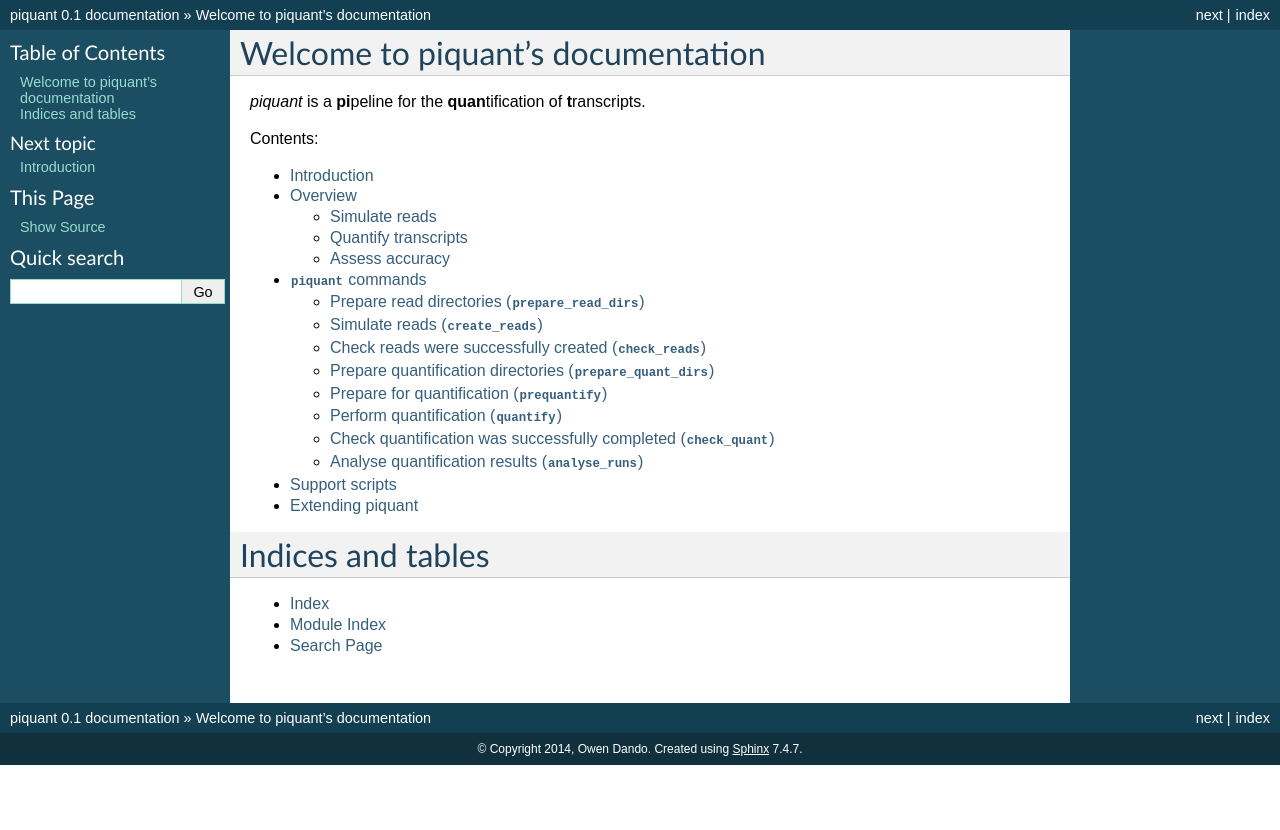
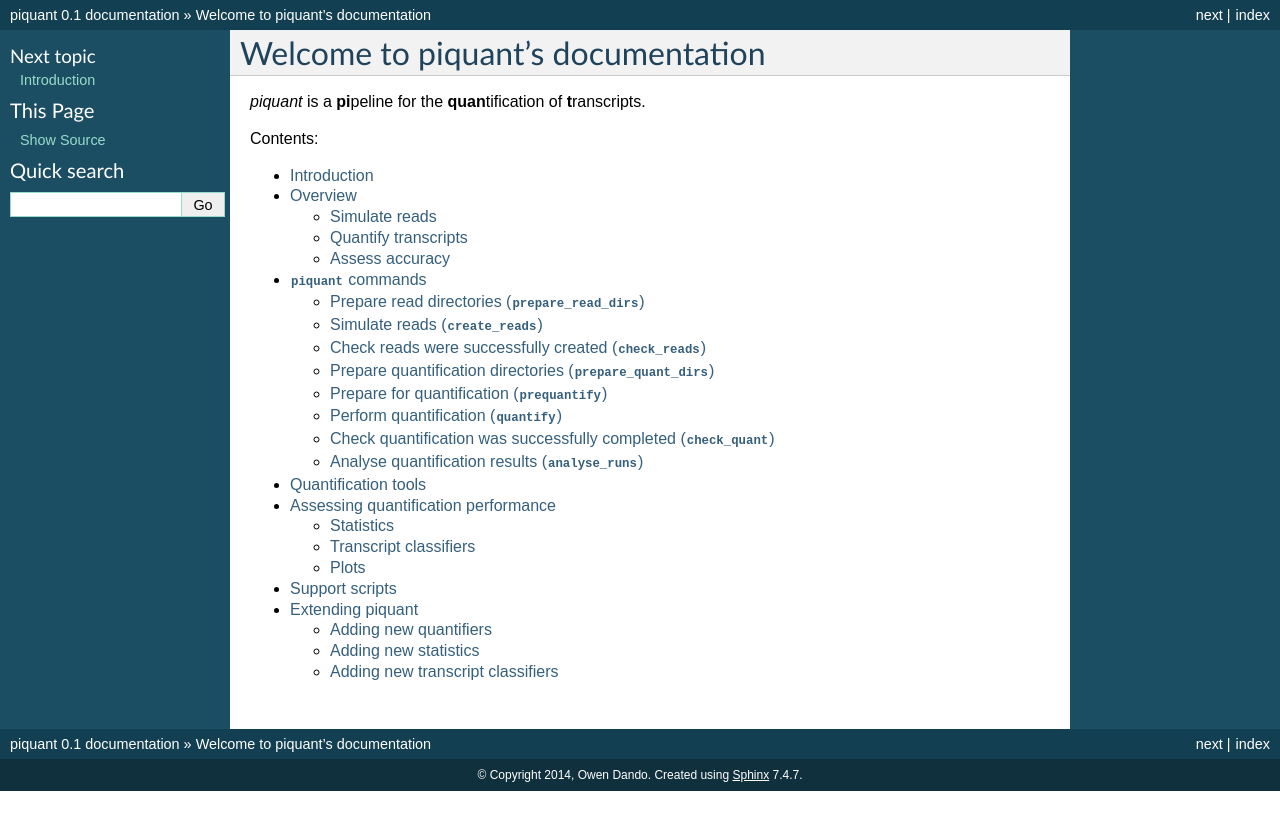
Before and after one commit to lweasel/piquant, a Sphinx documentation site: the page built from docs/index.rst, in a window 1280 px wide. Shown: the top 830 px of the page. Built offline with Sphinx 7.4.7, drawn with Linux system fonts in a browser that asks for light colours.

Commit message:
More sketching out of skeleton structure for docs.

```diff
--- /dev/null
+++ b/docs/assessment.rst
@@ -0,0 +1,11 @@
+Assessing quantification performance
+====================================
+
+Statistics
+----------
+
+Transcript classifiers
+----------------------
+
+Plots
+-----
--- a/docs/extending.rst
+++ b/docs/extending.rst
@@ -1,2 +1,11 @@
 Extending piquant
 =================
+
+Adding new quantifiers
+----------------------
+
+Adding new statistics
+---------------------
+
+Adding new transcript classifiers
+---------------------------------
--- a/docs/index.rst
+++ b/docs/index.rst
@@ -16,13 +16,7 @@
    intro
    overview
    commands
+   quantifiers
+   assessment
    support_scripts
    extending
-
-
-Indices and tables
-==================
-
-* :ref:`genindex`
-* :ref:`modindex`
-* :ref:`search`
--- /dev/null
+++ b/docs/quantifiers.rst
@@ -0,0 +1,2 @@
+Quantification tools
+====================
```
